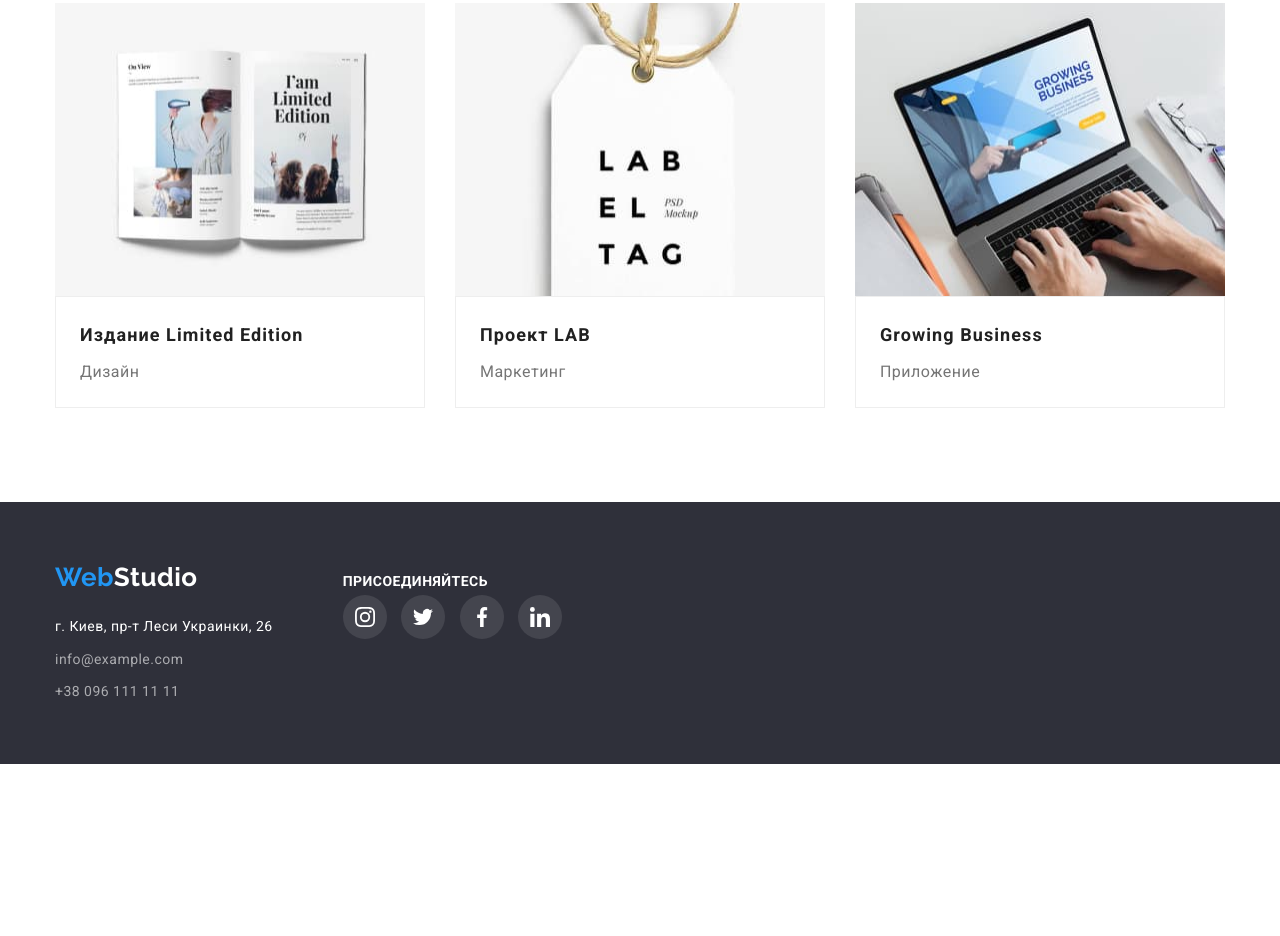
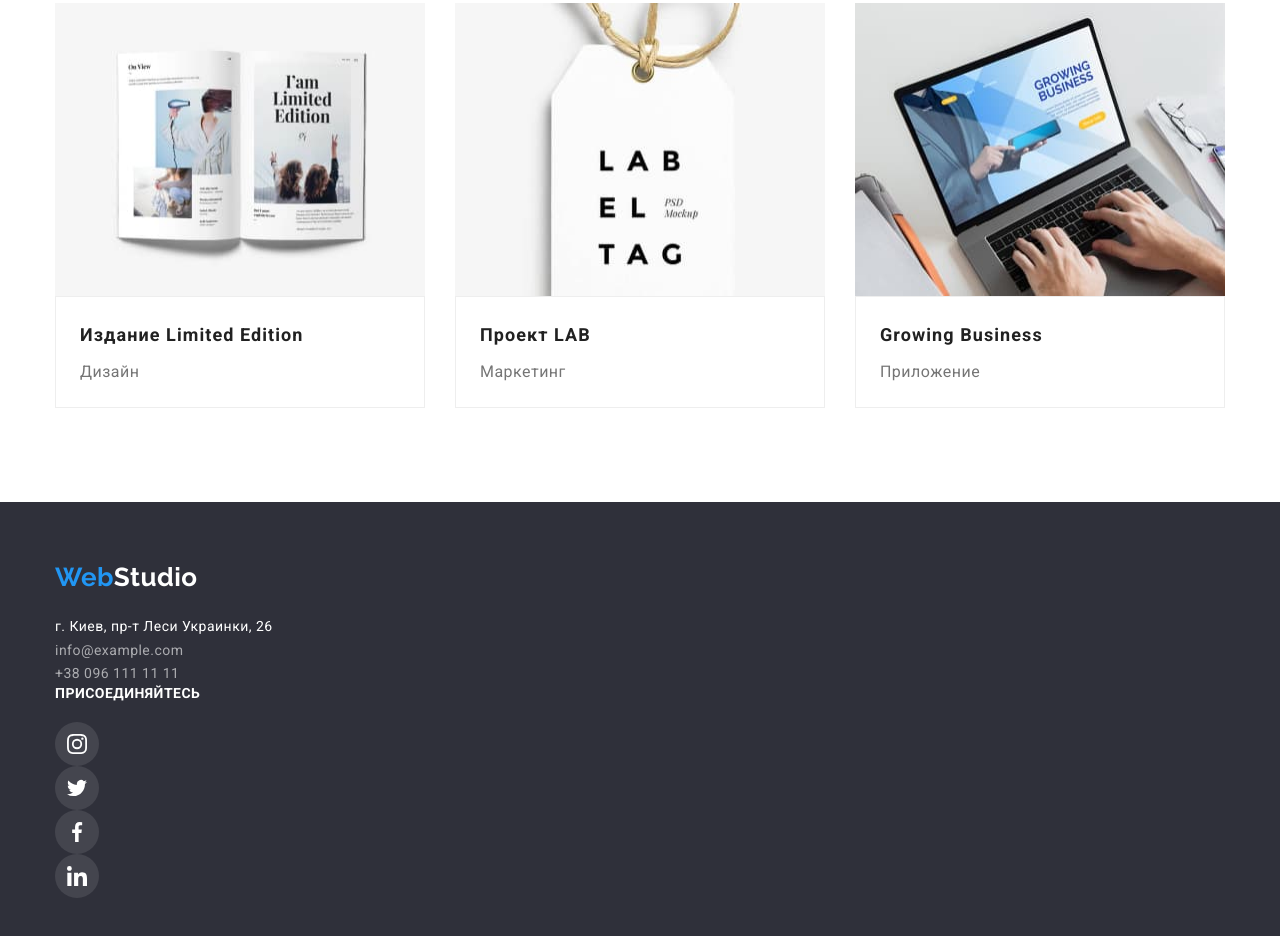
Before and after one commit to YuliaDenysiuk/goit-markup-hw-04, a plain HTML site: page portfolio.html in a window 1280 px wide. Shown: the part 1164-2100 px from the top of the page. Before the commit the page ends 1928 px from the top, so only its background shows below. Drawn offline with nearby package versions, Linux system fonts and the light colour scheme.

Commit message:
Изменяет оформление

```diff
--- a/css/styles.css
+++ b/css/styles.css
@@ -323,12 +323,15 @@ header {
 }
 
 .footer-section {
-  display: flex;
   align-items: baseline;
 }
 
-.address-section {
-  margin-right: 70px;
+.footer-item {
+  flex-basis: calc((50% - 45px) / 2);
+}
+
+.form-item {
+  flex-basis: calc(50% - 15px);
 }
 
 .address {
@@ -338,7 +341,7 @@ header {
   font-size: 14px;
 }
 
-.contacts > li {
+.contact-item {
   margin-top: 9px;
 }
 
@@ -352,6 +355,7 @@ header {
 }
 
 .social-links {
+  display: block;
   margin-bottom: 20px;
 
   text-transform: uppercase;
@@ -360,9 +364,13 @@ header {
   line-height: 1.14;
 }
 
-.social-link {
-  display: inline-block;
+.social-links-list {
+  display: flex;
 }
+
+/* .social-link {
+  display: inline-flex;
+} */
 
 .social-link:not(:last-child) {
   margin-right: 10px;
@@ -375,7 +383,7 @@ header {
   width: 44px;
   background-color: var(--social-links-color);
   background-repeat: no-repeat;
-  background-size: 20px 20px;
+  /* background-size: 20px 20px; */
   background-position: center;
   border-radius: 50%;
 }
```
Also changed, not shown: index.html (+9 -6 lines), portfolio.html (+9 -0 lines).
